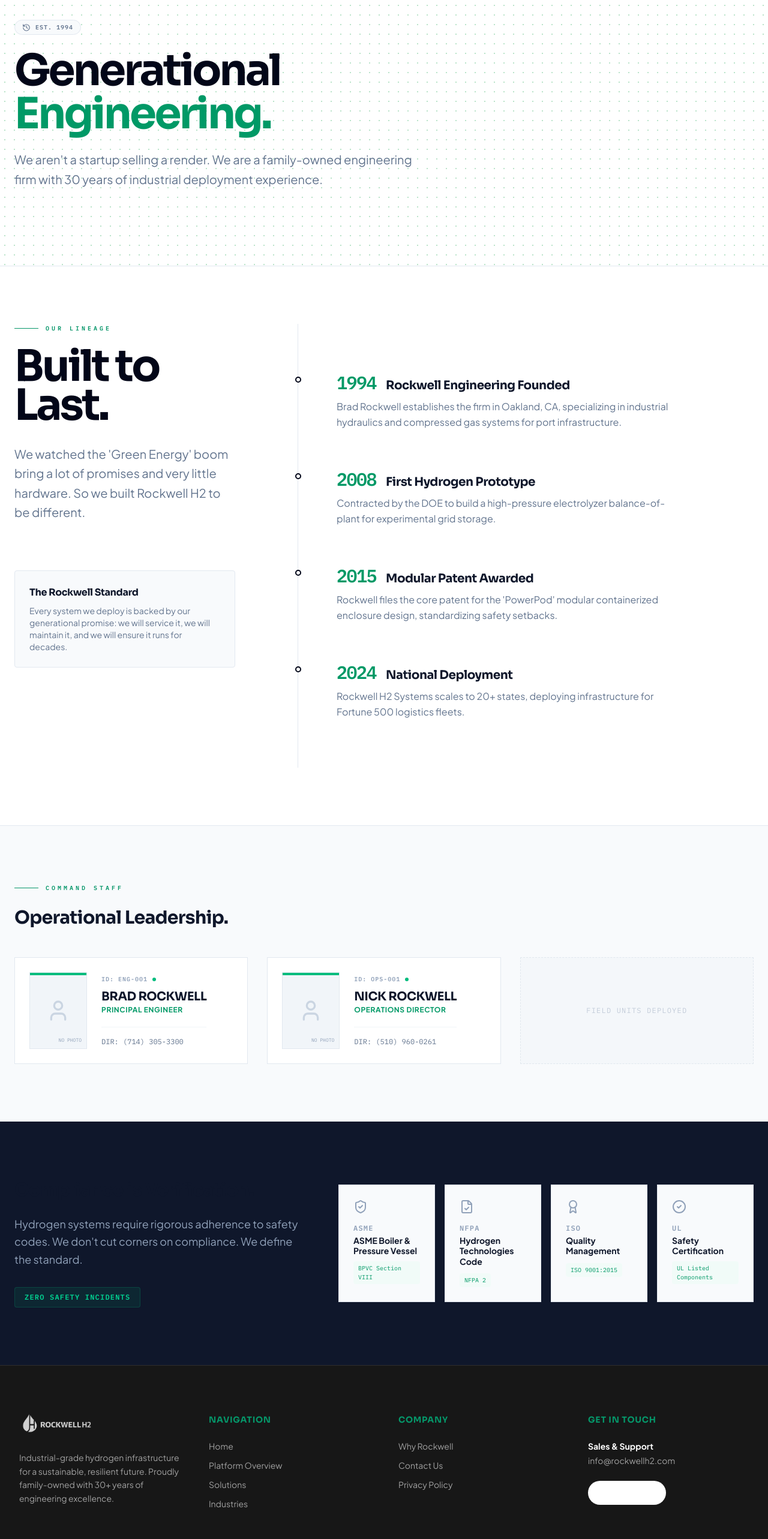
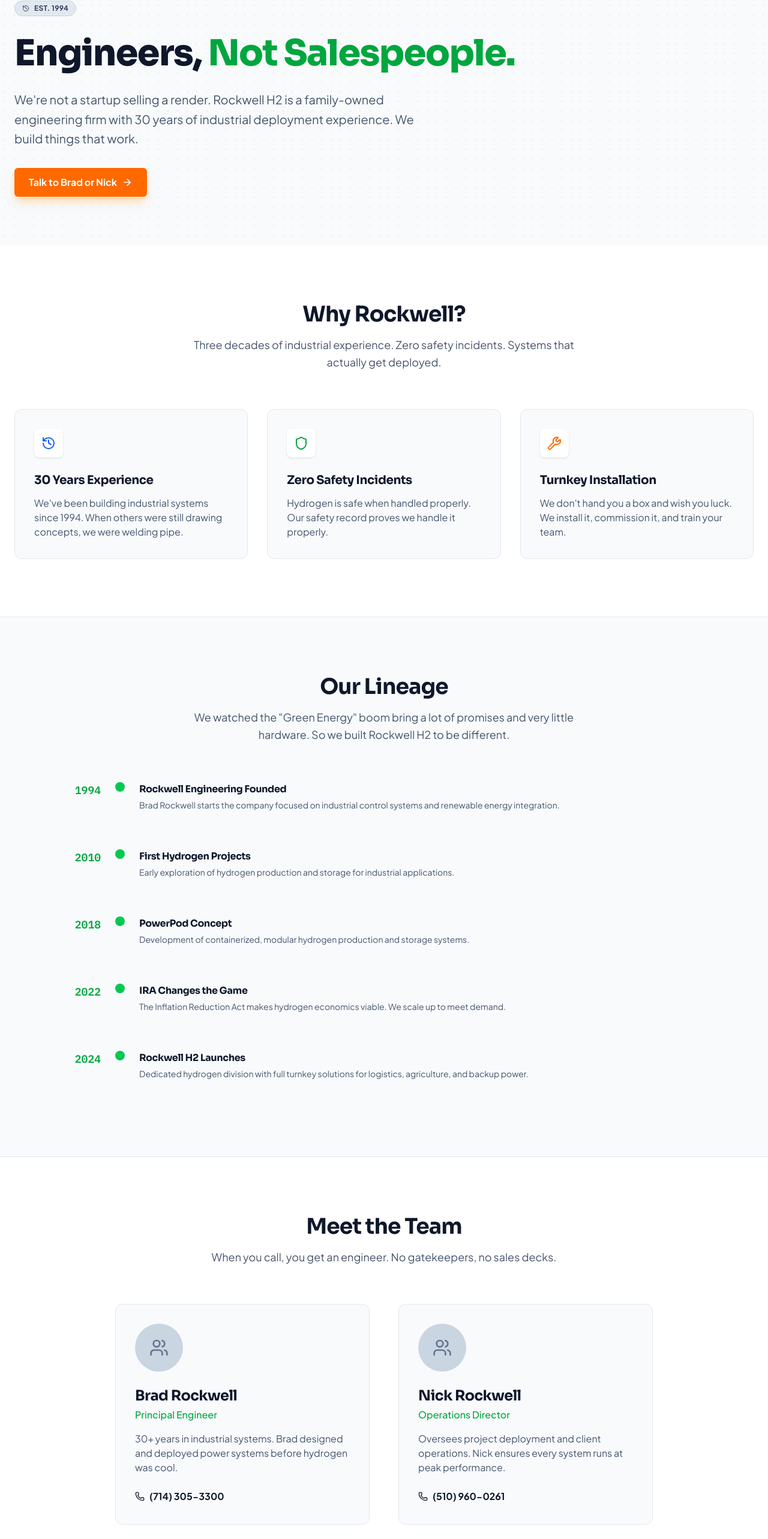
Before and after one commit to rockwellh2/rockwell-sanity, a Next.js app: page /why-rockwell in a window 1280 px wide. Shown: the part 95-2661 px from the top of the page at 60% size. Built offline with nearby package versions, Linux system fonts and the light colour scheme.

Commit message:
feat(phase-7): rebuild about page with warm conversion design

```diff
--- a/src/app/why-rockwell/page.tsx
+++ b/src/app/why-rockwell/page.tsx
@@ -1,124 +1,294 @@
 "use client";
 
 import Link from "next/link";
-import { Users, ShieldCheck, Settings, Phone, History, FileCheck } from "lucide-react";
-import { SectionHeader } from "@/components/ui/SectionHeader";
-import { HUDLabel } from "@/components/ui/HUDLabel";
-import { FadeIn } from "@/components/ui/FadeIn";
+import Image from "next/image";
+import {
+    Users,
+    Shield,
+    History,
+    CheckCircle,
+    ArrowRight,
+    Phone,
+    Award,
+    Wrench,
+    Building2
+} from "lucide-react";
 
-// New Components
-import { HeritageTimeline } from "@/components/about/HeritageTimeline";
-import { CertificationGrid } from "@/components/about/CertificationGrid";
-import { EngineerProfile } from "@/components/about/EngineerProfile";
+// ============================================================
+// ABOUT / WHY ROCKWELL PAGE - "The Conversion Machine" Design
+// Build trust with company story and team profiles
+// ============================================================
 
 export default function WhyRockwellPage() {
     return (
-        <div className="flex flex-col w-full overflow-hidden bg-slate-50">
-            {/* HERO */}
-            <section className="relative pt-32 pb-20 md:pb-32 overflow-hidden bg-white border-b border-slate-200">
-                <div className="absolute inset-0 bg-grid-pattern opacity-30" />
-                <div className="container mx-auto px-6 relative z-10">
-                    <FadeIn>
+        <div className="flex flex-col w-full overflow-hidden bg-white">
+
+            {/* ============================================================
+          1. HERO SECTION
+          ============================================================ */}
+            <section className="relative bg-slate-50 pt-24 pb-20 overflow-hidden">
+                <div className="absolute inset-0 z-0 opacity-10 pointer-events-none bg-grid-pattern"></div>
+
+                <div className="max-w-7xl mx-auto px-6 relative z-10">
                     <div className="max-w-4xl">
-                            <div className="inline-flex items-center gap-2 px-3 py-1 rounded-full border border-slate-200 bg-slate-50 mb-6">
-                                <History size={14} className="text-slate-500" />
-                                <span className="text-[10px] font-mono font-bold uppercase tracking-widest text-slate-500">
-                                    Est. 1994
-                                </span>
+                        <div className="inline-flex items-center gap-2 bg-slate-200 border border-slate-300 text-slate-700 px-3 py-1 rounded-full text-xs font-bold uppercase tracking-wide mb-6">
+                            <History size={12} /> Est. 1994
                         </div>
-                            <h1 className="text-5xl md:text-7xl font-bold tracking-tighter mb-6 text-slate-950">
-                                Generational <br />
-                                <span className="text-emerald-600">Engineering.</span>
+
+                        <h1 className="heading-hero mb-6">
+                            Engineers, <span className="text-green-600">Not Salespeople.</span>
                         </h1>
-                            <p className="text-xl text-slate-500 max-w-2xl leading-relaxed">
-                                We aren't a startup selling a render. We are a family-owned engineering firm with 30 years of industrial deployment experience.
+
+                        <p className="text-xl text-slate-600 mb-8 leading-relaxed max-w-2xl">
+                            We're not a startup selling a render. Rockwell H2 is a family-owned engineering firm with 30 years of industrial deployment experience. We build things that work.
                         </p>
+
+                        <Link href="/contact" className="btn-cta inline-flex items-center gap-2">
+                            Talk to Brad or Nick <ArrowRight size={18} />
+                        </Link>
                     </div>
-                    </FadeIn>
                 </div>
             </section>
 
-            {/* TIMELINE SECTION */}
+            {/* ============================================================
+          2. THE ROCKWELL DIFFERENCE
+          ============================================================ */}
             <section className="py-24 bg-white">
-                <div className="container mx-auto px-6">
-                    <div className="grid lg:grid-cols-12 gap-16">
-                        <div className="lg:col-span-4">
-                            <div className="sticky top-32">
-                                <SectionHeader
-                                    subtitle="Our Lineage"
-                                    title="Built to Last."
-                                    description="We watched the 'Green Energy' boom bring a lot of promises and very little hardware. So we built Rockwell H2 to be different."
+                <div className="max-w-7xl mx-auto px-6">
+                    <h2 className="heading-section text-center mb-4">Why Rockwell?</h2>
+                    <p className="text-center text-body mb-16 max-w-2xl mx-auto">
+                        Three decades of industrial experience. Zero safety incidents. Systems that actually get deployed.
+                    </p>
+
+                    <div className="grid md:grid-cols-3 gap-8">
+                        <DifferentiatorCard
+                            icon={<History className="text-blue-600" />}
+                            title="30 Years Experience"
+                            description="We've been building industrial systems since 1994. When others were still drawing concepts, we were welding pipe."
                         />
-                                <div className="mt-8 p-6 bg-slate-50 border border-slate-200 rounded-sm">
-                                    <h4 className="font-bold text-slate-900 mb-2">The Rockwell Standard</h4>
-                                    <p className="text-sm text-slate-500">
-                                        Every system we deploy is backed by our generational promise: we will service it, we will maintain it, and we will ensure it runs for decades.
-                                    </p>
+                        <DifferentiatorCard
+                            icon={<Shield className="text-green-600" />}
+                            title="Zero Safety Incidents"
+                            description="Hydrogen is safe when handled properly. Our safety record proves we handle it properly."
+                        />
+                        <DifferentiatorCard
+                            icon={<Wrench className="text-orange-500" />}
+                            title="Turnkey Installation"
+                            description="We don't hand you a box and wish you luck. We install it, commission it, and train your team."
+                        />
                     </div>
                 </div>
+            </section>
+
+            {/* ============================================================
+          3. OUR STORY (TIMELINE)
+          ============================================================ */}
+            <section className="py-24 bg-slate-50 border-y border-slate-200">
+                <div className="max-w-6xl mx-auto px-6">
+                    <h2 className="heading-section text-center mb-4">Our Lineage</h2>
+                    <p className="text-center text-body mb-16 max-w-2xl mx-auto">
+                        We watched the "Green Energy" boom bring a lot of promises and very little hardware. So we built Rockwell H2 to be different.
+                    </p>
+
+                    <div className="space-y-8">
+                        <TimelineItem
+                            year="1994"
+                            title="Rockwell Engineering Founded"
+                            description="Brad Rockwell starts the company focused on industrial control systems and renewable energy integration."
+                        />
+                        <TimelineItem
+                            year="2010"
+                            title="First Hydrogen Projects"
+                            description="Early exploration of hydrogen production and storage for industrial applications."
+                        />
+                        <TimelineItem
+                            year="2018"
+                            title="PowerPod Concept"
+                            description="Development of containerized, modular hydrogen production and storage systems."
+                        />
+                        <TimelineItem
+                            year="2022"
+                            title="IRA Changes the Game"
+                            description="The Inflation Reduction Act makes hydrogen economics viable. We scale up to meet demand."
+                        />
+                        <TimelineItem
+                            year="2024"
+                            title="Rockwell H2 Launches"
+                            description="Dedicated hydrogen division with full turnkey solutions for logistics, agriculture, and backup power."
+                        />
                     </div>
-                        <div className="lg:col-span-8">
-                            <HeritageTimeline />
+                </div>
+            </section>
+
+            {/* ============================================================
+          4. TEAM SECTION
+          ============================================================ */}
+            <section className="py-24 bg-white">
+                <div className="max-w-7xl mx-auto px-6">
+                    <h2 className="heading-section text-center mb-4">Meet the Team</h2>
+                    <p className="text-center text-body mb-16 max-w-2xl mx-auto">
+                        When you call, you get an engineer. No gatekeepers, no sales decks.
+                    </p>
+
+                    <div className="grid md:grid-cols-2 gap-12 max-w-4xl mx-auto">
+                        <TeamCard
+                            name="Brad Rockwell"
+                            role="Principal Engineer"
+                            phone="(714) 305-3300"
+                            bio="30+ years in industrial systems. Brad designed and deployed power systems before hydrogen was cool."
+                        />
+                        <TeamCard
+                            name="Nick Rockwell"
+                            role="Operations Director"
+                            phone="(510) 960-0261"
+                            bio="Oversees project deployment and client operations. Nick ensures every system runs at peak performance."
+                        />
+                    </div>
+
+                    <div className="mt-16 text-center">
+                        <p className="text-slate-500 mb-6">
+                            Questions? Call us directly. We answer our own phones.
+                        </p>
+                        <div className="flex flex-wrap gap-4 justify-center">
+                            <a href="tel:714-305-3300" className="btn-secondary inline-flex items-center gap-2">
+                                <Phone size={16} /> (714) 305-3300
+                            </a>
+                            <a href="tel:510-960-0261" className="btn-secondary inline-flex items-center gap-2">
+                                <Phone size={16} /> (510) 960-0261
+                            </a>
                         </div>
                     </div>
                 </div>
             </section>
 
-            {/* TEAM SECTION */}
-            <section className="py-24 bg-slate-50 border-t border-slate-200">
-                <div className="container mx-auto px-6">
-                    <div className="mb-12 flex items-end justify-between">
+            {/* ============================================================
+          5. CERTIFICATIONS
+          ============================================================ */}
+            <section className="py-24 bg-slate-900 text-white">
+                <div className="max-w-7xl mx-auto px-6">
+                    <div className="grid lg:grid-cols-2 gap-16 items-center">
                         <div>
-                            <HUDLabel color="emerald">Command Staff</HUDLabel>
-                            <h3 className="text-3xl font-bold text-slate-900 mt-4">Operational Leadership.</h3>
+                            <h2 className="text-3xl lg:text-4xl font-bold mb-6">Compliance is Verification.</h2>
+                            <p className="text-slate-400 text-lg mb-8 leading-relaxed">
+                                Hydrogen systems require rigorous adherence to safety codes. We don't cut corners on compliance. We define the standard.
+                            </p>
+
+                            <div className="inline-flex items-center gap-2 bg-green-500/20 border border-green-500/30 text-green-400 font-bold px-4 py-2 rounded-lg">
+                                <Shield size={16} /> Zero Safety Incidents
                             </div>
                         </div>
 
-                    <div className="grid md:grid-cols-2 lg:grid-cols-3 gap-8">
-                        <EngineerProfile
-                            name="Brad Rockwell"
-                            role="Principal Engineer"
-                            id="ENG-001"
-                            phone="(714) 305-3300"
-                        />
-                        <EngineerProfile
-                            name="Nick Rockwell"
-                            role="Operations Director"
-                            id="OPS-001"
-                            phone="(510) 960-0261"
-                        />
-                        {/* Placeholder for future expansion */}
-                        <div className="bg-slate-100 border border-dashed border-slate-300 flex items-center justify-center p-8 opacity-50">
-                            <span className="font-mono text-xs uppercase tracking-widest text-slate-400">
-                                Field Units Deployed
-                            </span>
+                        <div className="grid grid-cols-2 gap-6">
+                            <CertBadge title="NFPA 2" description="Hydrogen Technologies Code" />
+                            <CertBadge title="ISO 14687-2" description="Hydrogen Fuel Purity" />
+                            <CertBadge title="45V Compliant" description="IRA Tax Credit Ready" />
+                            <CertBadge title="UL Listed" description="Component Certification" />
                         </div>
                     </div>
                 </div>
             </section>
 
-            {/* CERTIFICATIONS */}
-            <section className="py-24 bg-slate-900 text-white relative overflow-hidden">
-                <div className="absolute inset-0 bg-noise opacity-10" />
-                <div className="container mx-auto px-6 relative z-10">
-                    <div className="grid lg:grid-cols-12 gap-16 items-center">
-                        <div className="lg:col-span-5">
-                            <h3 className="text-3xl font-bold mb-6">Compliance is Verification.</h3>
-                            <p className="text-slate-400 text-lg mb-8 leading-relaxed">
-                                Hydrogen systems require rigorous adherence to safety codes. We don't cut corners on compliance. We define the standard.
+            {/* ============================================================
+          6. FINAL CTA
+          ============================================================ */}
+            <section className="py-20 bg-slate-50">
+                <div className="max-w-4xl mx-auto px-6 text-center">
+                    <h2 className="text-3xl lg:text-4xl font-bold text-slate-900 mb-6">
+                        Ready to talk to an engineer?
+                    </h2>
+                    <p className="text-slate-600 text-lg mb-10">
+                        No sales pitch. Just a straightforward conversation about whether hydrogen makes sense for your operation.
                     </p>
-                            <div className="flex gap-4">
-                                <div className="px-4 py-2 bg-emerald-500/10 border border-emerald-500/20 text-emerald-400 font-mono text-xs font-bold uppercase tracking-widest rounded-sm">
-                                    Zero Safety Incidents
-                                </div>
-                            </div>
-                        </div>
-                        <div className="lg:col-span-7">
-                            <CertificationGrid />
-                        </div>
-                    </div>
+                    <Link href="/contact" className="btn-cta inline-flex items-center gap-2 text-lg">
+                        Schedule a Call <ArrowRight size={20} />
+                    </Link>
                 </div>
             </section>
+
         </div>
     );
 }
+
+// ============================================================
+// SUB-COMPONENTS
+// ============================================================
+
+interface DifferentiatorCardProps {
+    icon: React.ReactNode;
+    title: string;
+    description: string;
+}
+
+function DifferentiatorCard({ icon, title, description }: DifferentiatorCardProps) {
+    return (
+        <div className="bg-slate-50 border border-slate-200 rounded-xl p-8 card-hover">
+            <div className="p-3 bg-white rounded-lg shadow-sm w-fit mb-6">{icon}</div>
+            <h3 className="text-xl font-bold text-slate-900 mb-3">{title}</h3>
+            <p className="text-slate-600">{description}</p>
+        </div>
+    );
+}
+
+interface TimelineItemProps {
+    year: string;
+    title: string;
+    description: string;
+}
+
+function TimelineItem({ year, title, description }: TimelineItemProps) {
+    return (
+        <div className="flex gap-6 items-start">
+            <div className="flex-shrink-0 w-20 text-right">
+                <span className="font-mono font-bold text-green-600 text-lg">{year}</span>
+            </div>
+            <div className="flex-shrink-0 flex flex-col items-center">
+                <div className="w-4 h-4 bg-green-500 rounded-full"></div>
+                <div className="w-0.5 h-full bg-slate-200 mt-2"></div>
+            </div>
+            <div className="pb-8">
+                <h4 className="font-bold text-slate-900 mb-1">{title}</h4>
+                <p className="text-slate-600 text-sm">{description}</p>
+            </div>
+        </div>
+    );
+}
+
+interface TeamCardProps {
+    name: string;
+    role: string;
+    phone: string;
+    bio: string;
+}
+
+function TeamCard({ name, role, phone, bio }: TeamCardProps) {
+    return (
+        <div className="bg-slate-50 border border-slate-200 rounded-xl p-8">
+            <div className="w-20 h-20 bg-slate-300 rounded-full mb-6 flex items-center justify-center">
+                <Users size={32} className="text-slate-500" />
+            </div>
+            <h3 className="text-2xl font-bold text-slate-900 mb-1">{name}</h3>
+            <p className="text-green-600 font-medium mb-4">{role}</p>
+            <p className="text-slate-600 mb-6">{bio}</p>
+            <a href={`tel:${phone.replace(/\D/g, '')}`} className="inline-flex items-center gap-2 text-slate-900 font-bold hover:text-green-600 transition-colors">
+                <Phone size={16} /> {phone}
+            </a>
+        </div>
+    );
+}
+
+interface CertBadgeProps {
+    title: string;
+    description: string;
+}
+
+function CertBadge({ title, description }: CertBadgeProps) {
+    return (
+        <div className="bg-white/10 border border-white/20 p-6 rounded-lg">
+            <div className="flex items-center gap-2 mb-2">
+                <Award size={16} className="text-green-400" />
+                <span className="font-bold text-white">{title}</span>
+            </div>
+            <p className="text-sm text-slate-400">{description}</p>
+        </div>
+    );
+}
```
Lines whose indentation alone changed are shown as unchanged.
